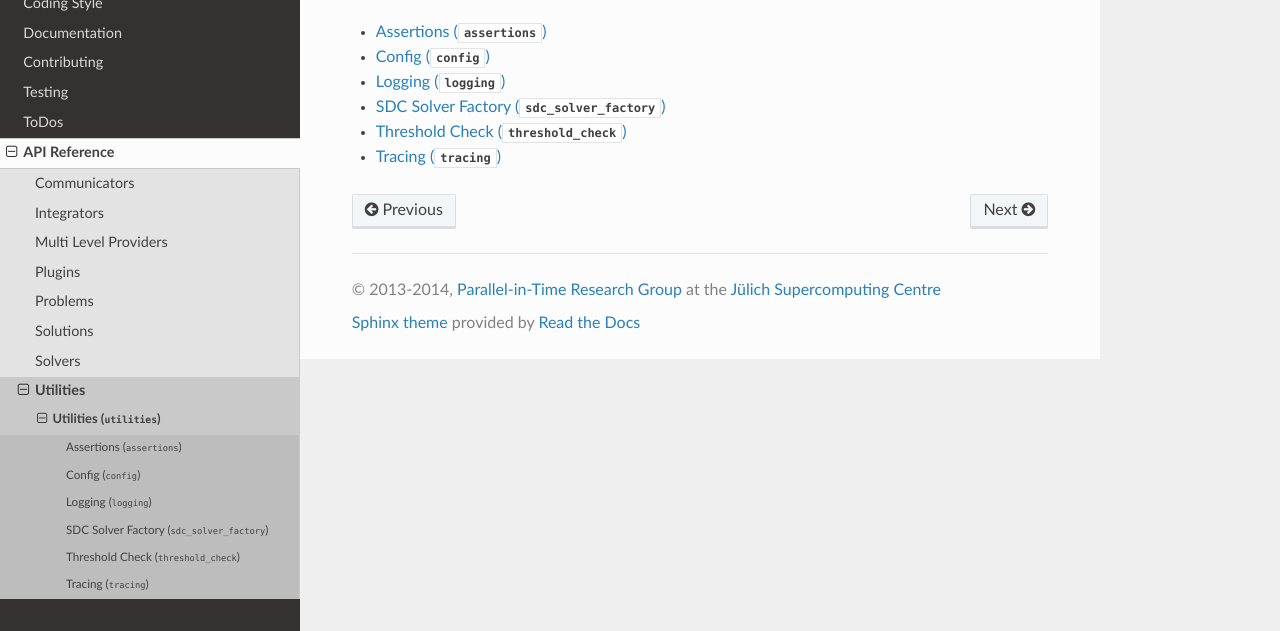
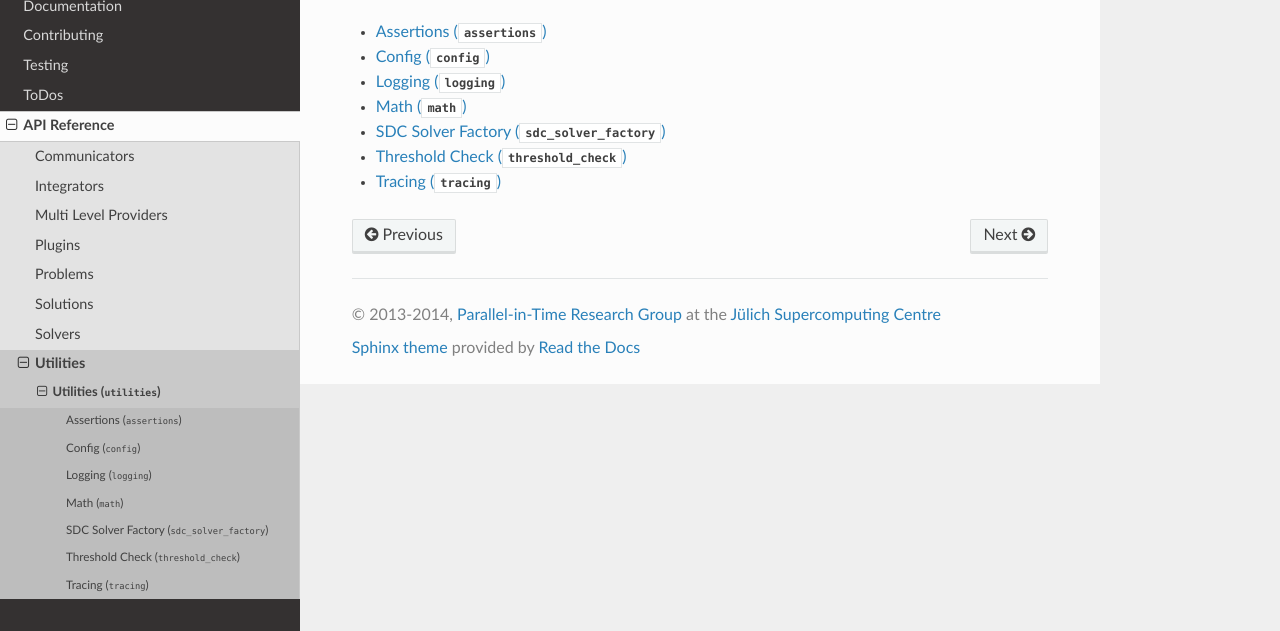
Before and after one commit to Parallel-in-Time/PyPinT, a Sphinx documentation site: the page built from doc/source/api/utilities/package.rst, in a window 1280 px wide, cut to the strip 269-900 px from the top of the page. Built offline with Sphinx 7.4.7 and the Read the Docs theme 2.0.0, drawn with Linux system fonts in a browser that asks for light colours; the version number could not be read and is left out.

```diff
--- a/doc/source/api/multi_level_providers/level_transition_providers/package.rst
+++ b/doc/source/api/multi_level_providers/level_transition_providers/package.rst
@@ -6,5 +6,6 @@ Level Transition Providers (:mod:`level_transition_providers`)
 .. toctree::
 
     i_level_transition_provider
+    time_transition_provider
     injection
     full_weighting
--- /dev/null
+++ b/doc/source/api/multi_level_providers/level_transition_providers/time_transition_provider.rst
@@ -0,0 +1,4 @@
+Time Transition Provider (:mod:`time_transition_provider`)
+==========================================================
+
+.. automodule:: pypint.multi_level_providers.level_transition_providers.time_transition_provider
--- /dev/null
+++ b/doc/source/api/utilities/math.rst
@@ -0,0 +1,4 @@
+Math (:mod:`math`)
+==================
+
+.. automodule:: pypint.utilities.math
--- a/doc/source/api/utilities/package.rst
+++ b/doc/source/api/utilities/package.rst
@@ -10,6 +10,7 @@ Utilities (:mod:`utilities`)
     assertions
     config
     logging
+    math
     sdc_solver_factory
     threshold_check
     tracing
```
